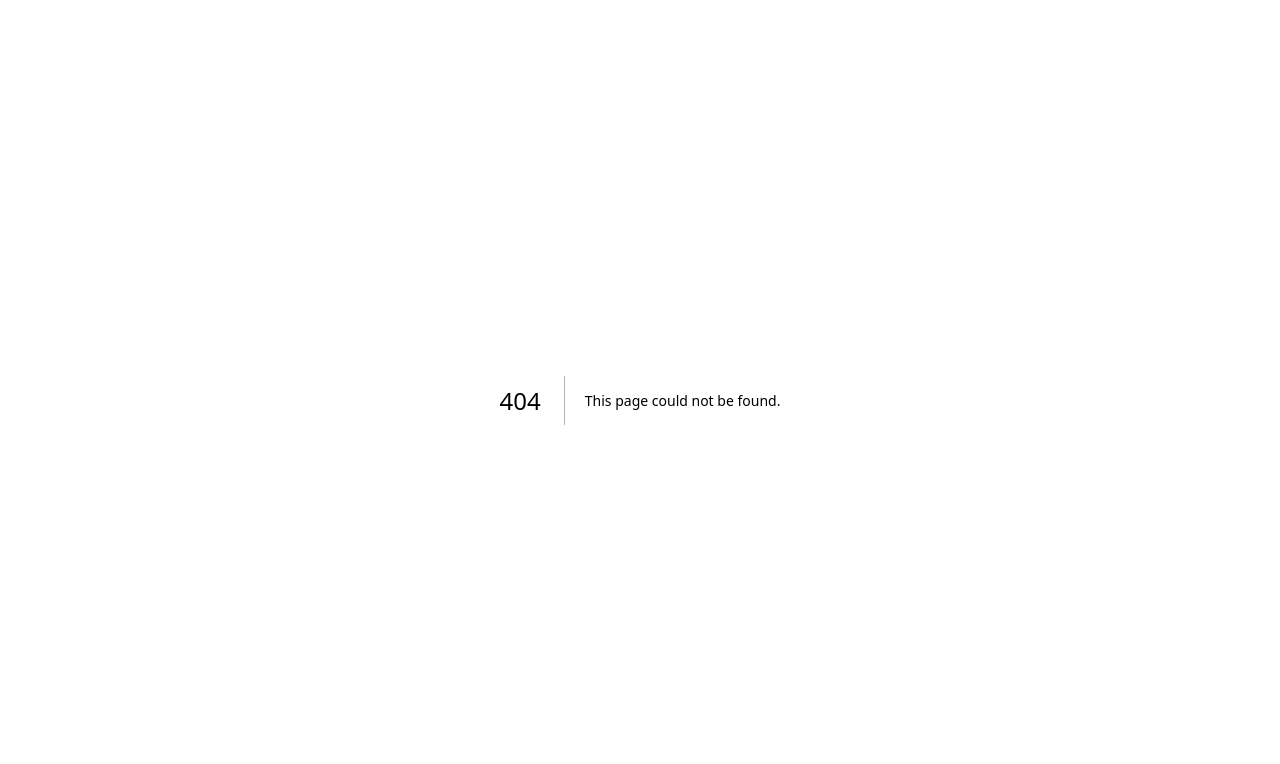
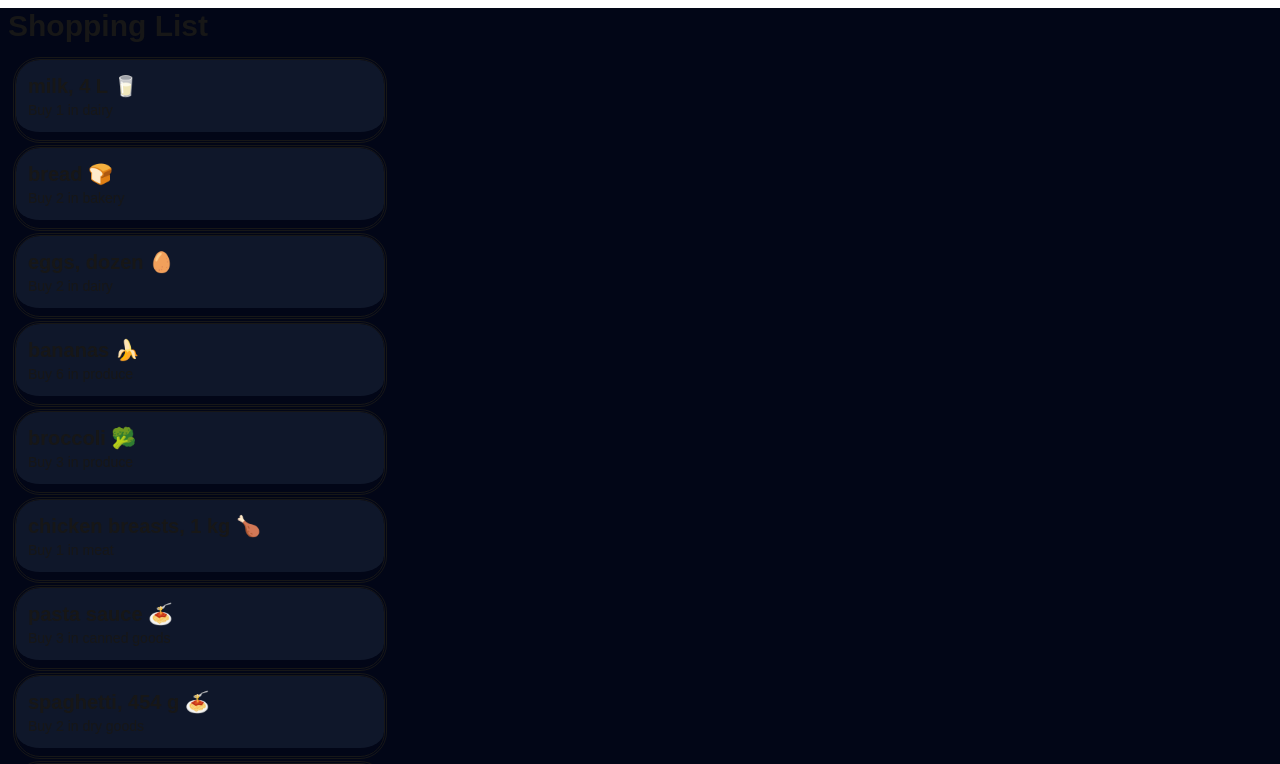
Before and after one commit to clowesait/cprg306-assignments, a Next.js app: page /week-3 in a window 1280 px wide. Before the commit this address had no page. Shown: the top 764 px of the page. Built offline with nearby package versions, Linux system fonts and the light colour scheme.

Commit message:
Finished week 3 Assignment

```diff
--- a/app/page.js
+++ b/app/page.js
@@ -6,6 +6,7 @@ export default function Home() {
       <h1 className="text-4xl text-center">CPRG 306: Web Development 2 - Assignments</h1>
       <h2 className="text-2xl text-center">By Cody Lowe - 000649534</h2>
       <a href = "/week-2">Week 2</a>
+      <a href = "/week-3">Week 3</a>
     </main>
   );
 }
--- /dev/null
+++ b/app/week-3/item-list.js
@@ -0,0 +1,125 @@
+// import Item from "./item";
+
+// const ItemList = () => {
+//     const items = [
+//       { name: "milk, 4 L 🥛", quantity: 1, category: "dairy" },
+//       { name: "bread 🍞", quantity: 2, category: "bakery" },
+//       { name: "eggs, dozen 🥚", quantity: 2, category: "dairy" },
+//       { name: "bananas 🍌", quantity: 6, category: "produce" },
+//       { name: "broccoli 🥦", quantity: 3, category: "produce" },
+//       { name: "chicken breasts, 1 kg 🍗", quantity: 1, category: "meat" },
+//       { name: "pasta sauce 🍝", quantity: 3, category: "canned goods" },
+//       { name: "spaghetti, 454 g 🍝", quantity: 2, category: "dry goods" },
+//       { name: "toilet paper, 12 pack 🧻", quantity: 1, category: "household" },
+//       { name: "paper towels, 6 pack", quantity: 1, category: "household" },
+//       { name: "dish soap 🍽️", quantity: 1, category: "household" },
+//       { name: "hand soap 🧼", quantity: 4, category: "household" },
+//     ];
+
+//     return (
+//       <ul className="p-2 m-2 space-y-2 max-w-sm">
+//         {items.map((item) => (
+//         <Item
+//             key={item.name}
+//             name={item.name}
+//             quantity={item.quantity}
+//             category={item.category}
+//         />
+//         ))}
+//       </ul>
+//     );
+//   };
+
+//   export default ItemList;
+import Item from "./item";
+
+function ItemList() {
+  const item1 = {
+    name: "milk, 4 L 🥛",
+    quantity: 1,
+    category: "dairy",
+  };
+
+  const item2 = {
+    name: "bread 🍞",
+    quantity: 2,
+    category: "bakery",
+  };
+
+  const item3 = {
+    name: "eggs, dozen 🥚",
+    quantity: 2,
+    category: "dairy",
+  };
+
+  const item4 = {
+    name: "bananas 🍌",
+    quantity: 6,
+    category: "produce",
+  };
+
+  const item5 = {
+    name: "broccoli 🥦",
+    quantity: 3,
+    category: "produce",
+  };
+
+  const item6 = {
+    name: "chicken breasts, 1 kg 🍗",
+    quantity: 1,
+    category: "meat",
+  };
+
+  const item7 = {
+    name: "pasta sauce 🍝",
+    quantity: 3,
+    category: "canned goods",
+  };
+
+  const item8 = {
+    name: "spaghetti, 454 g 🍝",
+    quantity: 2,
+    category: "dry goods",
+  };
+
+  const item9 = {
+    name: "toilet paper, 12 pack 🧻",
+    quantity: 1,
+    category: "household",
+  };
+
+  const item10 = {
+    name: "paper towels, 6 pack",
+    quantity: 1,
+    category: "household",
+  };
+
+  const item11 = {
+    name: "dish soap 🍽️",
+    quantity: 1,
+    category: "household",
+  };
+
+  const item12 = {
+    name: "hand soap 🧼",
+    quantity: 4,
+    category: "household",
+  };
+
+  const items = [item1, item2, item3, item4, item5, item6, item7, item8, item9, item10, item11, item12];
+
+  return (
+    <ul className="p-2 m-2 space-y-2 max-w-sm">
+      {items.map((item) => (
+        <Item
+          key={item.name}
+          name={item.name}
+          quantity={item.quantity}
+          category={item.category}
+        />
+      ))}
+    </ul>
+  );
+}
+
+export default ItemList;
--- /dev/null
+++ b/app/week-3/item.js
@@ -0,0 +1,14 @@
+// functional component that destructures the props object to get the name, quantity, and category of the item and returns a li element for each item in the list
+
+function Item(props) {
+    const { name, quantity, category } = props;
+
+    return (
+      <li className="p-3 border-b-8 rounded-3xl outline-double border-slate-950 bg-slate-900">
+        <div className="font-bold text-xl">{name}</div>
+        <div className="text-sm">Buy {quantity} in {category}</div>
+      </li>
+    );
+  }
+
+  export default Item;
--- /dev/null
+++ b/app/week-3/page.js
@@ -0,0 +1,11 @@
+import ItemList from "./item-list";
+
+
+export default function Page(){
+  return (
+    <main className=" bg-slate-950">
+      <h1 className="text-3xl font-bold m-2">Shopping List</h1>
+      <ItemList />
+    </main>
+  );
+}
```
